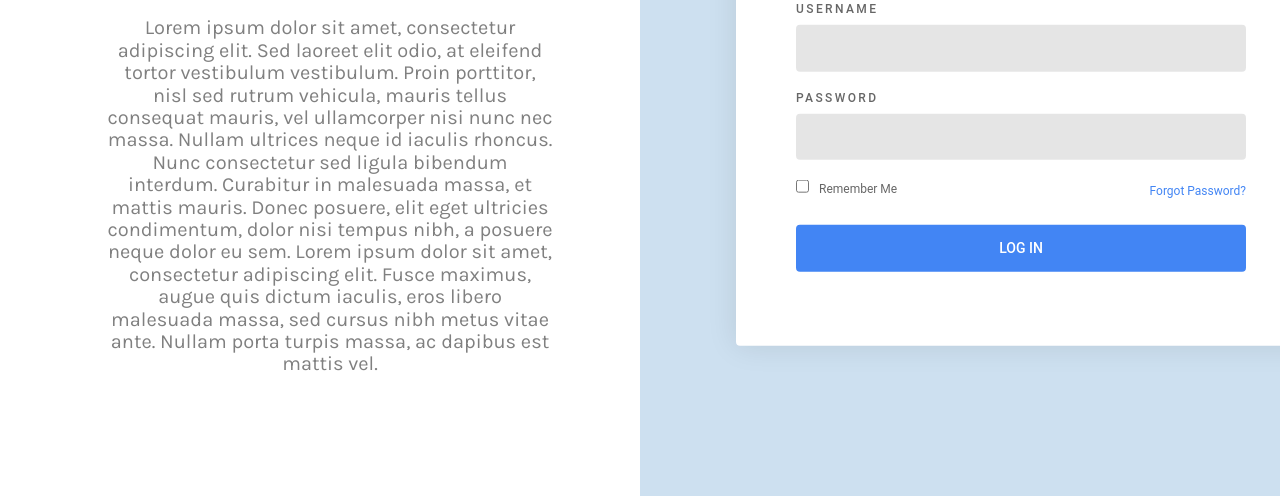
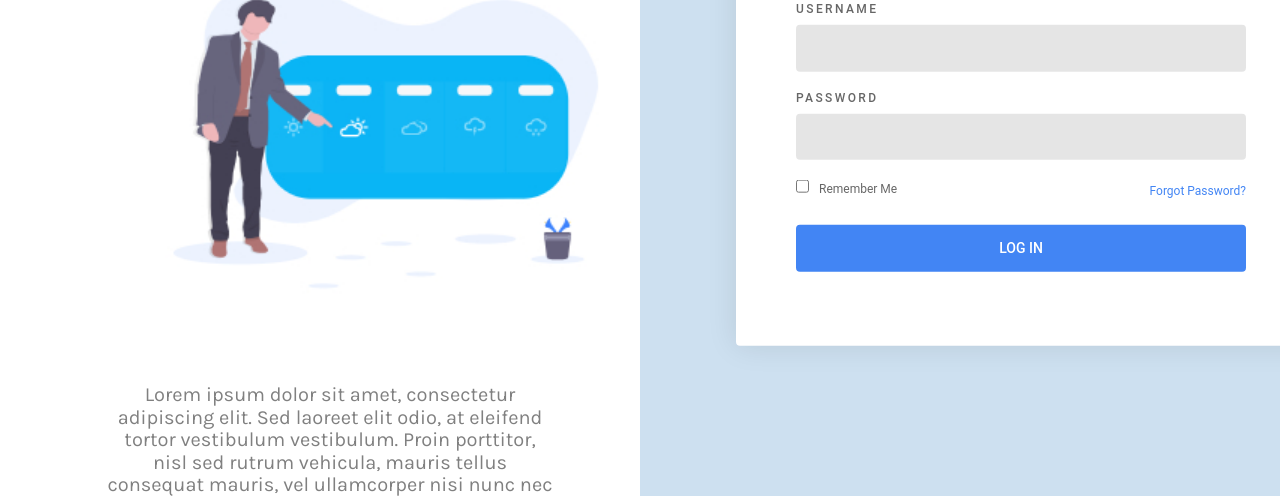
Before and after one commit to jackwilliams2480/Chronos, a plain HTML site: page signup/signup.html in a window 1280 px wide. Shown: the part 304-800 px from the top of the page. Drawn offline with nearby package versions, Linux system fonts and the light colour scheme.

Commit message:
Update signupStyle.css
fixed scroll issue

```diff
--- a/signup/signupStyle.css
+++ b/signup/signupStyle.css
@@ -92,7 +92,7 @@ p{
   }
 
 #Chronos {
-  color : #4285F4;
+  color         : #4285F4;
   text-transform: capitalize;
 }
   .centered{
@@ -105,10 +105,10 @@ p{
   }
   .centered2{
     position  : relative;
-    top       : 150%;
+    top       : 10%;
     left      : 50%;
     width     : 70%;
-    transform : translate(-50%, -50%);
+    transform : translate(-50%,0);
     text-align: center;
   }
 
```
